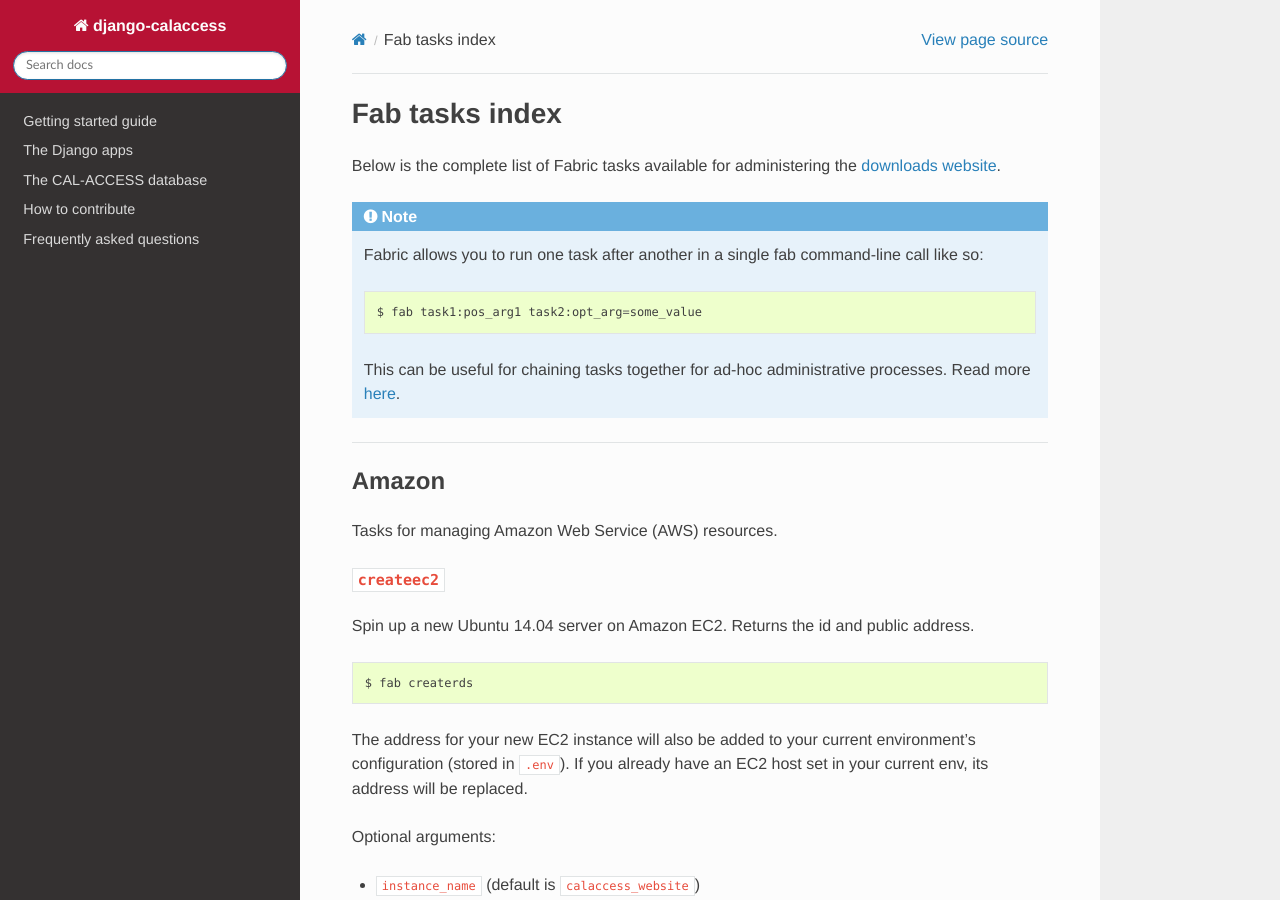
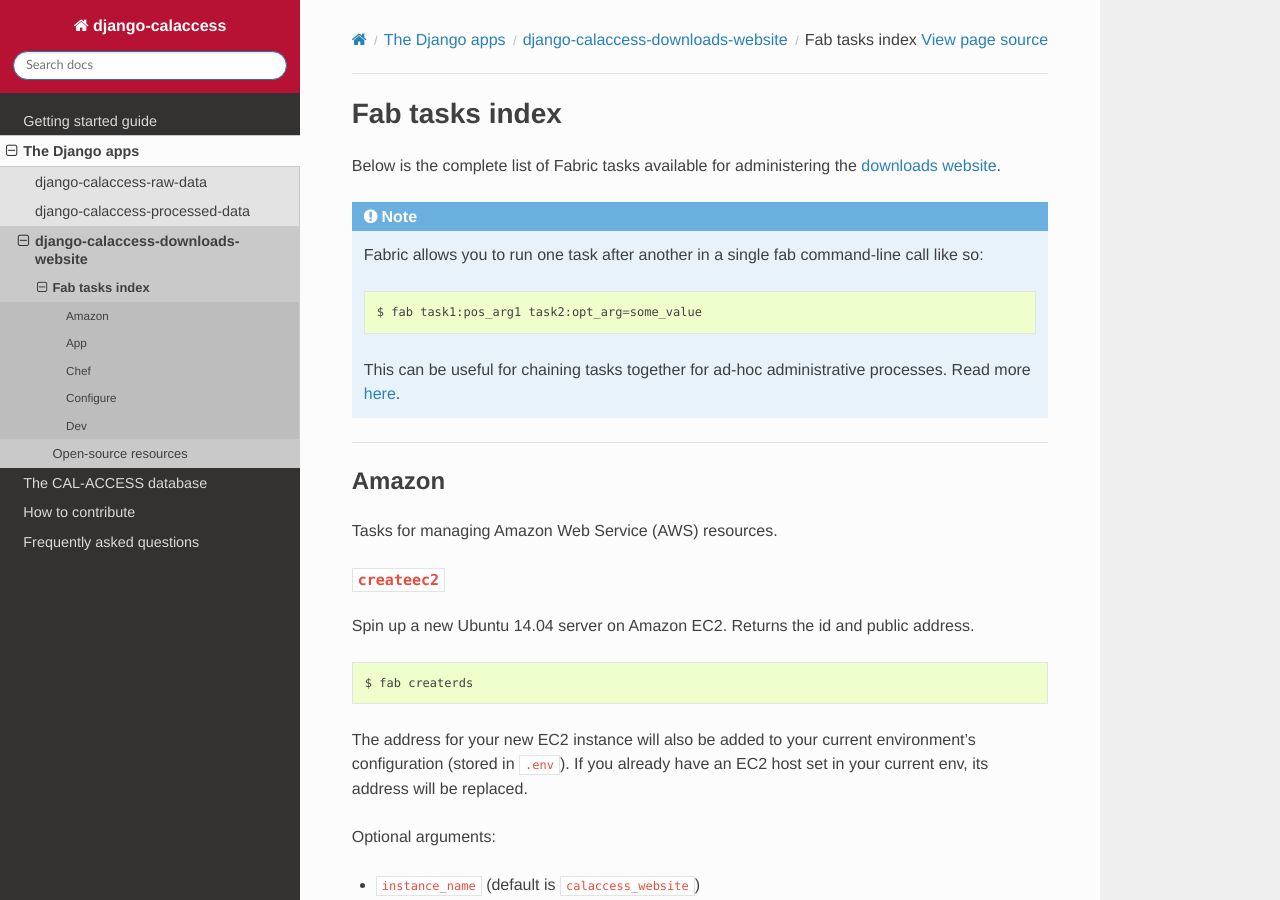
Before and after one commit to palewire/django-calaccess-technical-documentation, a Sphinx documentation site: the page built from docs/apps/calaccess_downloads_site/fab-task-index.rst, in a window 1280 px wide and 900 px high. Built offline with Sphinx 7.4.7 and the Read the Docs theme 2.0.0, drawn with Linux system fonts in a browser that asks for light colours.

Commit message:
Move fab task index under apps/calaccess_downloads_site/

```diff
--- a/docs/apps/calaccess_downloads_site.rst
+++ b/docs/apps/calaccess_downloads_site.rst
@@ -3,6 +3,13 @@ django-calaccess-downloads-website
 
 An open-source archive of campaign finance and lobbying disclosure data from
 the California Secretary of State's :doc:`CAL-ACCESS </calaccess>` database.
+
+
+.. toctree::
+   :maxdepth: 2
+
+   calaccess_downloads_site/fab-task-index
+
 
 Open-source resources
 ---------------------
```
Also changed, not shown: docs/apps/calaccess_downloads_site/fab-task-index.rst (renamed from docs/contribute/calaccess_website/fab-task-index.rst).
